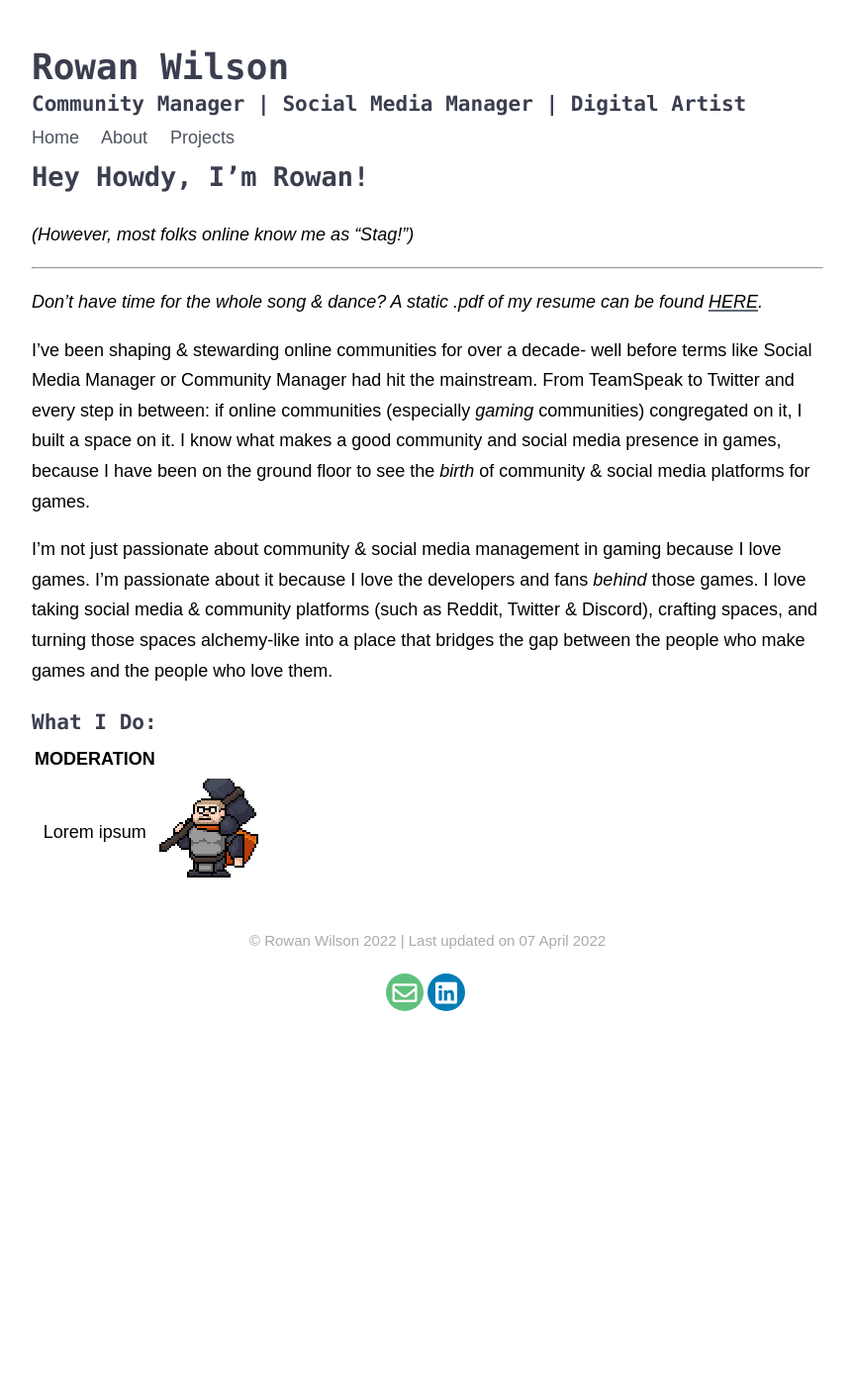
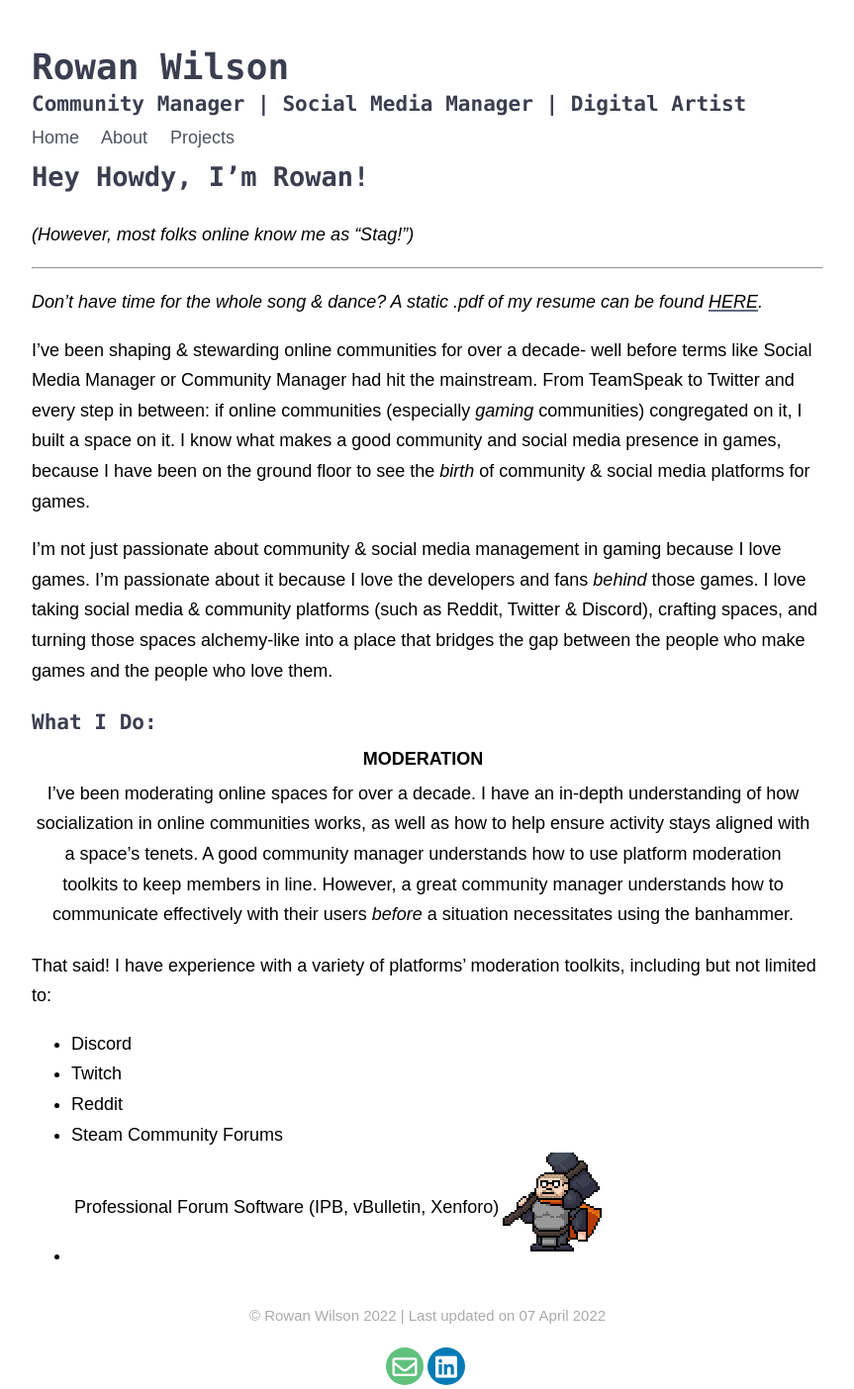
Before and after one commit to stagrunner/rowanjwilson, a Jekyll site: the page built from _pages/about.md, in a window 1280 px wide. Shown: the whole page at 99% size, without its empty margins (208-1071 px from the left). Built offline with Jekyll 4.4.1, drawn with Linux system fonts in a browser that asks for light colours; nearby versions of some CDN libraries; before the commit the page ends 1026 px from its top, so only the background shows below that.

Commit message:
Update about.md

```diff
--- a/_pages/about.md
+++ b/_pages/about.md
@@ -21,4 +21,11 @@ I'm not just passionate about community & social media management in gaming beca
 
 | MODERATION |  |
 |:--------:|:--------------------------:|
-| Lorem ipsum   | ![mod](/assets/images/mod.gif) |
+| I've been moderating online spaces for over a decade. I have an in-depth understanding of how socialization in online communities works, as well as how to help ensure activity stays aligned with a space's tenets. A good community manager understands how to use platform moderation toolkits to keep members in line. However, a great community manager understands how to communicate effectively with their users *before* a situation necessitates using the banhammer.
+
+That said! I have experience with a variety of platforms' moderation toolkits, including but not limited to:
+- Discord
+- Twitch
+- Reddit
+- Steam Community Forums
+- Professional Forum Software (IPB, vBulletin, Xenforo)   | ![mod](/assets/images/mod.gif) |
```
